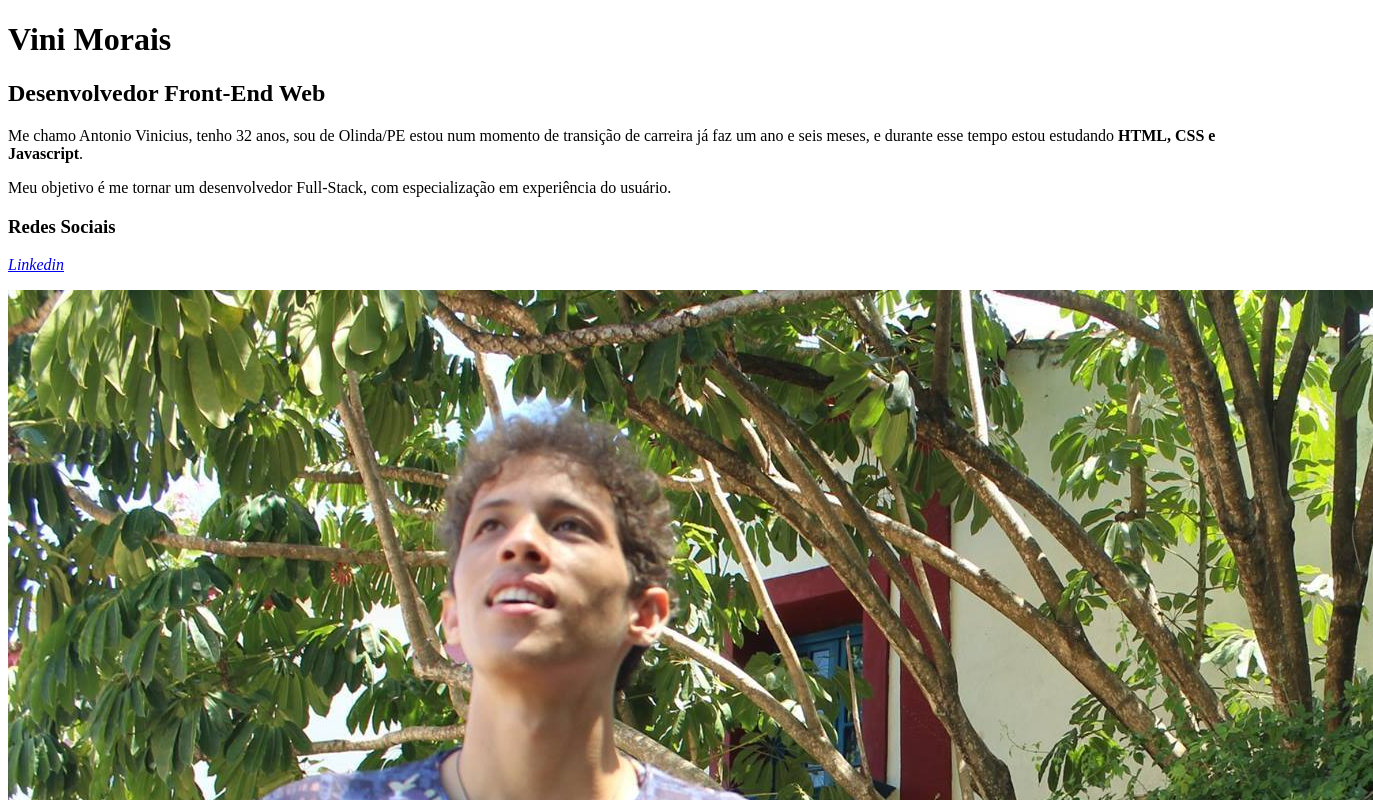
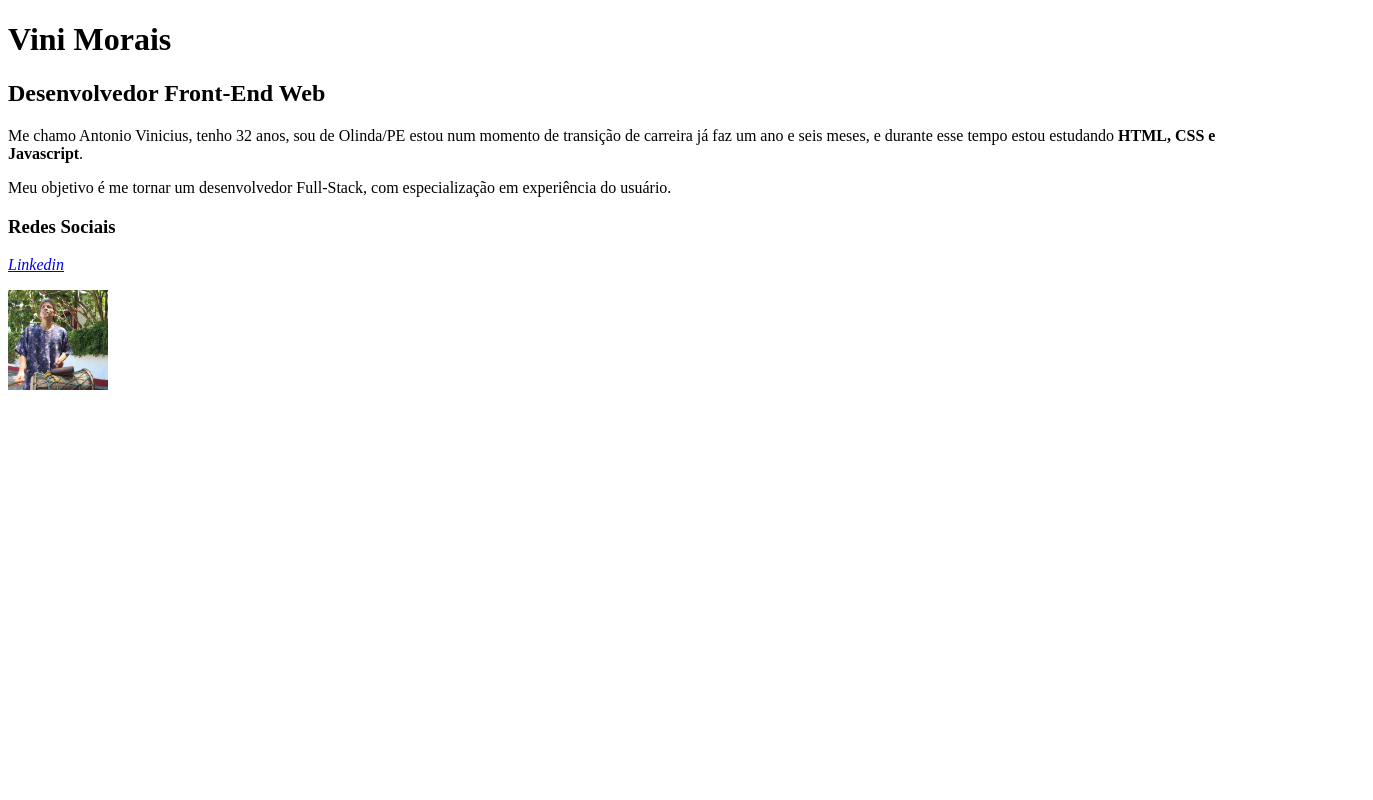
Before and after one commit to antoniomorais91/ada-front--01, a plain HTML site: page index.html in a window 1280 px wide. Shown: the top 800 px of the page, 1373 px wide, since content can reach past the window. Drawn offline with Linux system fonts and the light colour scheme.

Commit message:
Segundo Commit

```diff
--- a/index.html
+++ b/index.html
@@ -18,7 +18,7 @@
     <div>
         <h3>Redes Sociais</h3>
         <p><i><a href="https://www.linkedin.com/in/antonio-vinicius-morais/">Linkedin</a></i></p>
-        <img src="/vini.jpg" alt="Foto Vini Linkedin">
+        <img src="/vini.jpg" alt="Foto Vini Linkedin" width="100px">
     </div>
 </body>
 </html>
```
